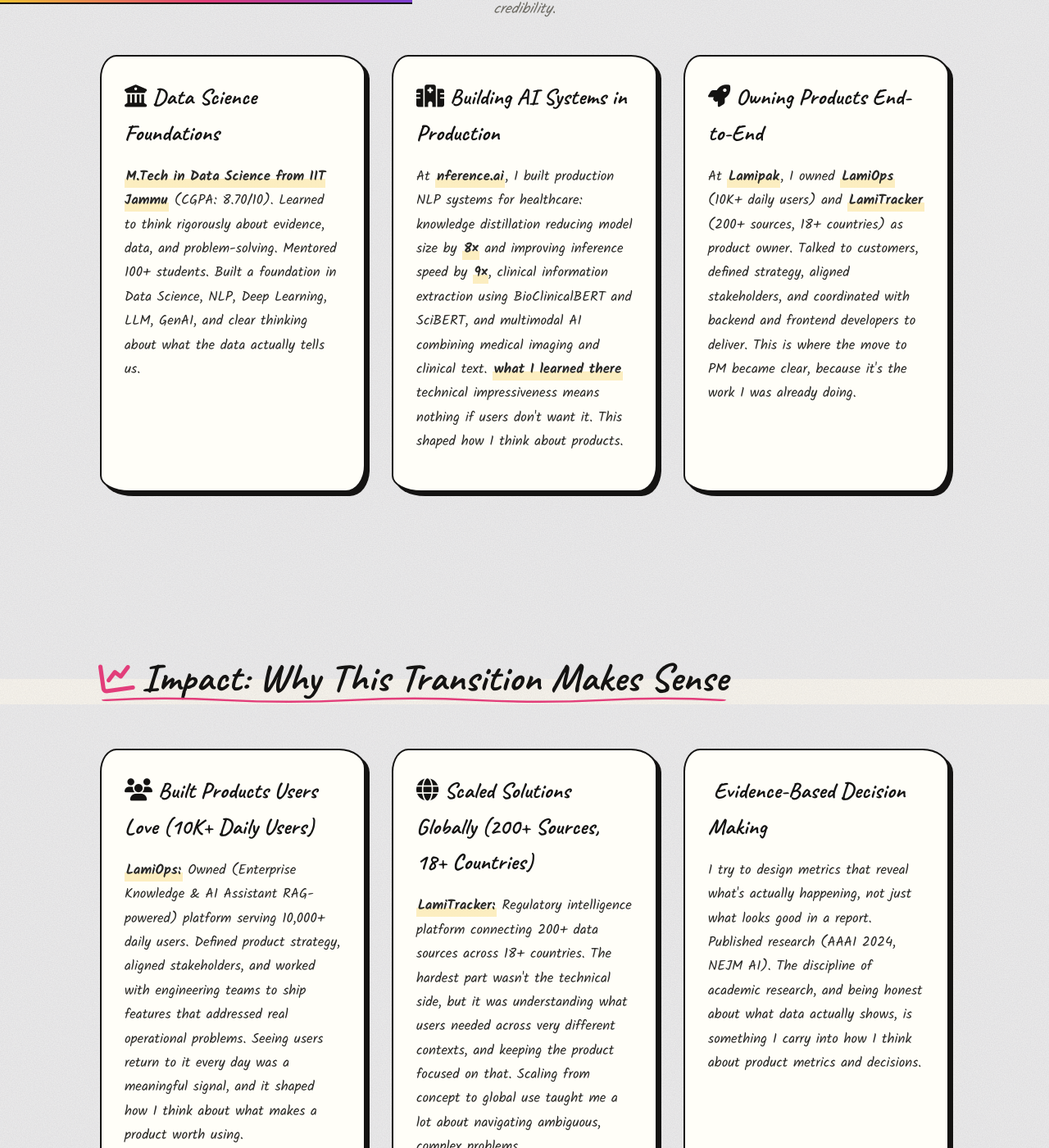
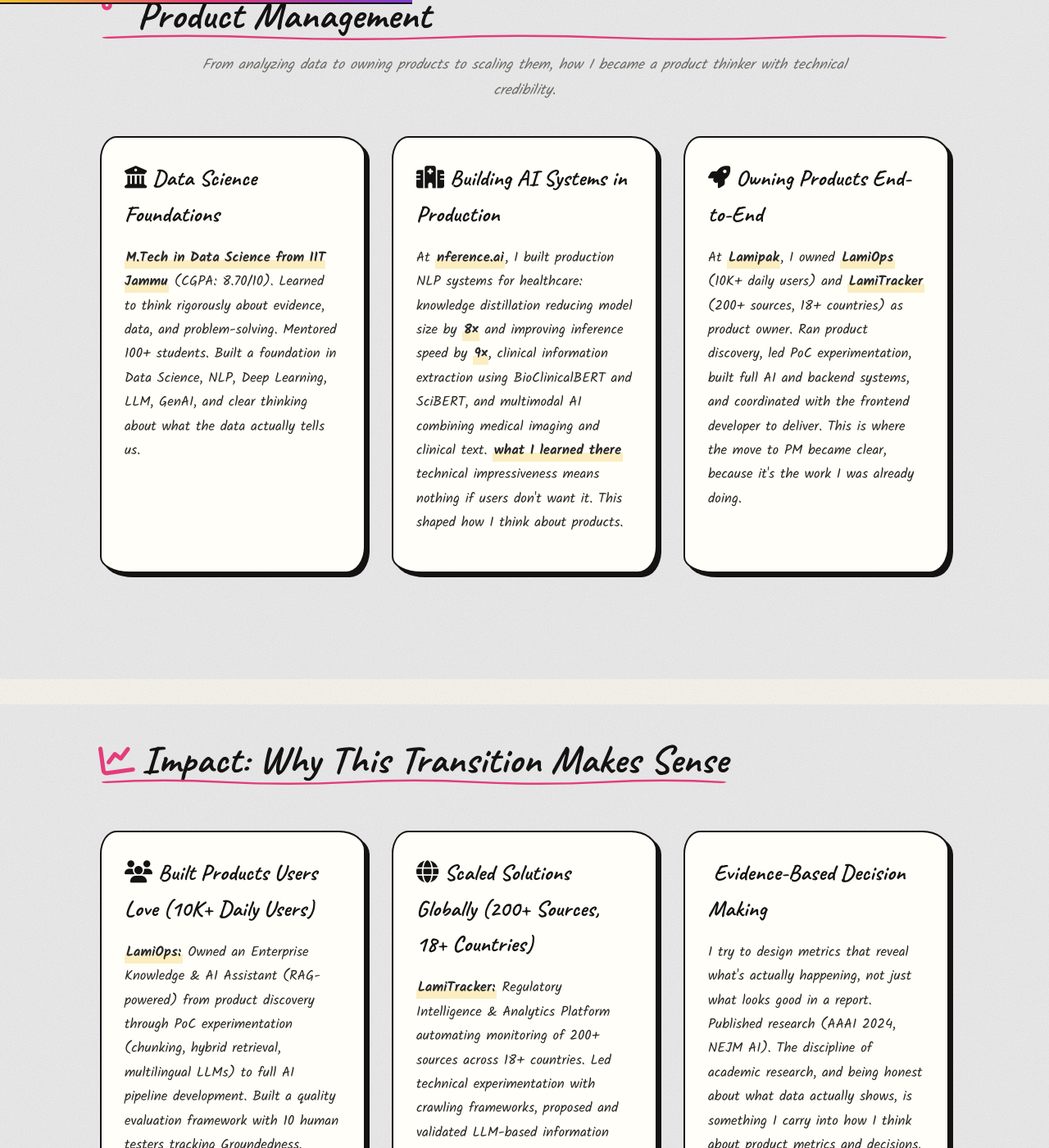
Before and after one commit to mayank1101/mayank1101.github.io, a Jekyll site: the page built from about.html, in a window 1280 px wide and 1400 px high, scrolled down 1872 px. Shown: the whole window at 82% size. Built offline with Jekyll 4.4.1, drawn with Linux system fonts in a browser that asks for light colours; some web fonts are replaced; some of the changed text lies outside the part shown.

Commit message:
updated index, resume and about pages

```diff
--- a/about.html
+++ b/about.html
@@ -26,10 +26,11 @@
         Intelligence & Analytics platforms, NLP pipelines, RAG-powered products,
         healthcare AI, and found that the most meaningful part of that work was
         always figuring out <em>what to build and why</em>. At Lamipak, I owned
-        products end-to-end, talking to customers, defining roadmaps, aligning
-        stakeholders, and coordinating with engineering teams to deliver. My
-        data science background shapes how I approach decisions: with care about
-        evidence, honest trade-offs, and a focus on what users actually need.
+        products end-to-end: product discovery, PoC experimentation, full AI and
+        backend development, and coordinating with the frontend developer to
+        deliver. My data science background shapes how I approach decisions: with
+        care about evidence, honest trade-offs, and a focus on what users
+        actually need.
       </p>
       <p class="muted about-hero-meta">
         <i class="fas fa-graduation-cap"></i> M.Tech CSE - Data Science, IIT
@@ -60,11 +61,14 @@
     <p>
       At <strong>Lamipak</strong>, I owned <strong>LamiOps</strong> and
       <strong>LamiTracker</strong> as product owner. LamiOps served 10K+ daily
-      users. LamiTracker spanned 200+ sources across 18+ countries. I talked to
-      customers, identified problems, defined roadmaps, aligned stakeholders,
-      and coordinated with backend, and frontend teams to deliver. That
-      experience made something clear: figuring out what to build and why is the
-      work I find most meaningful.
+      users — a RAG-powered enterprise assistant I took from product discovery
+      through PoC experimentation to full AI pipeline development and quality
+      evaluation. LamiTracker spanned 200+ sources across 18+ countries — I
+      designed and built the complete AI and backend system for it. Across both,
+      I talked to customers, identified problems, defined roadmaps, and
+      coordinated with the frontend developer to deliver. That experience made
+      something clear: figuring out what to build and why is the work I find
+      most meaningful.
     </p>
     <p>
       Today, I'm completing a
@@ -115,10 +119,10 @@
       <p>
         At <strong>Lamipak</strong>, I owned <strong>LamiOps</strong> (10K+
         daily users) and <strong>LamiTracker</strong> (200+ sources, 18+
-        countries) as product owner. Talked to customers, defined strategy,
-        aligned stakeholders, and coordinated with backend and frontend
-        developers to deliver. This is where the move to PM became clear,
-        because it's the work I was already doing.
+        countries) as product owner. Ran product discovery, led PoC
+        experimentation, built full AI and backend systems, and coordinated with
+        the frontend developer to deliver. This is where the move to PM became
+        clear, because it's the work I was already doing.
       </p>
     </div>
 
@@ -147,12 +151,14 @@
         Users)
       </h3>
       <p>
-        <strong>LamiOps:</strong> Owned (Enterprise Knowledge & AI Assistant
-        RAG-powered) platform serving 10,000+ daily users. Defined product
-        strategy, aligned stakeholders, and worked with engineering teams to
-        ship features that addressed real operational problems. Seeing users
-        return to it every day was a meaningful signal, and it shaped how I
-        think about what makes a product worth using.
+        <strong>LamiOps:</strong> Owned an Enterprise Knowledge & AI Assistant
+        (RAG-powered) from product discovery through PoC experimentation
+        (chunking, hybrid retrieval, multilingual LLMs) to full AI pipeline
+        development. Built a quality evaluation framework with 10 human testers
+        tracking Groundedness, Hallucination Rate, MRR, and MAP. Shipped to
+        10,000+ daily users across 1K+ enterprise documents, cutting retrieval
+        time from hours to seconds (~99% reduction). Coordinated with the
+        frontend developer for delivery.
       </p>
     </div>
 
@@ -162,12 +168,13 @@
         18+ Countries)
       </h3>
       <p>
-        <strong>LamiTracker:</strong> Regulatory intelligence platform
-        connecting 200+ data sources across 18+ countries. The hardest part
-        wasn't the technical side, but it was understanding what users needed
-        across very different contexts, and keeping the product focused on that.
-        Scaling from concept to global use taught me a lot about navigating
-        ambiguous, complex problems.
+        <strong>LamiTracker:</strong> Regulatory Intelligence & Analytics
+        Platform automating monitoring of 200+ sources across 18+ countries.
+        Led technical experimentation with crawling frameworks, proposed and
+        validated LLM-based information extraction, and designed + built the
+        complete AI and backend system. Identified product opportunities
+        including timeline-based discovery, voice summarisation, and bookmark
+        features — reducing manual R&D tracking effort by 95%.
       </p>
     </div>
 
```
Also changed, not shown: index.html (+7 -8 lines), resume.html (+24 -13 lines).
